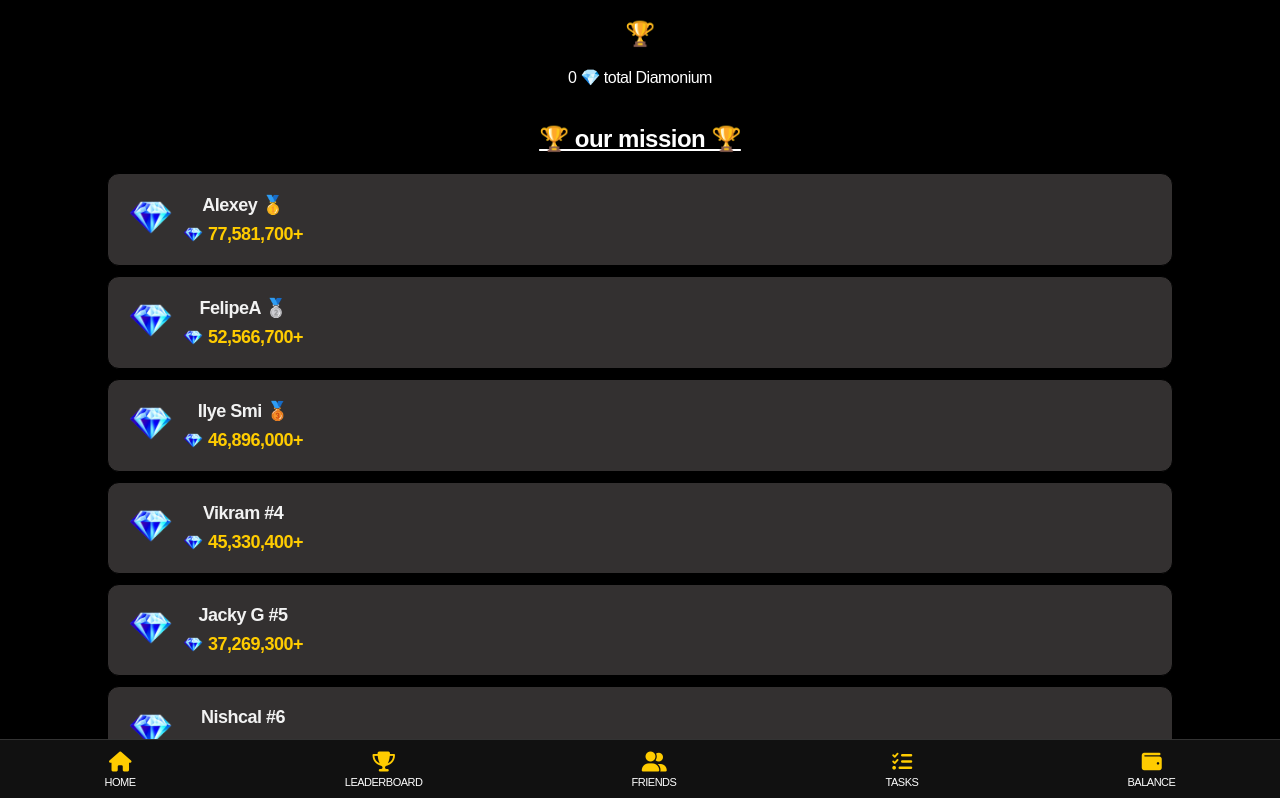
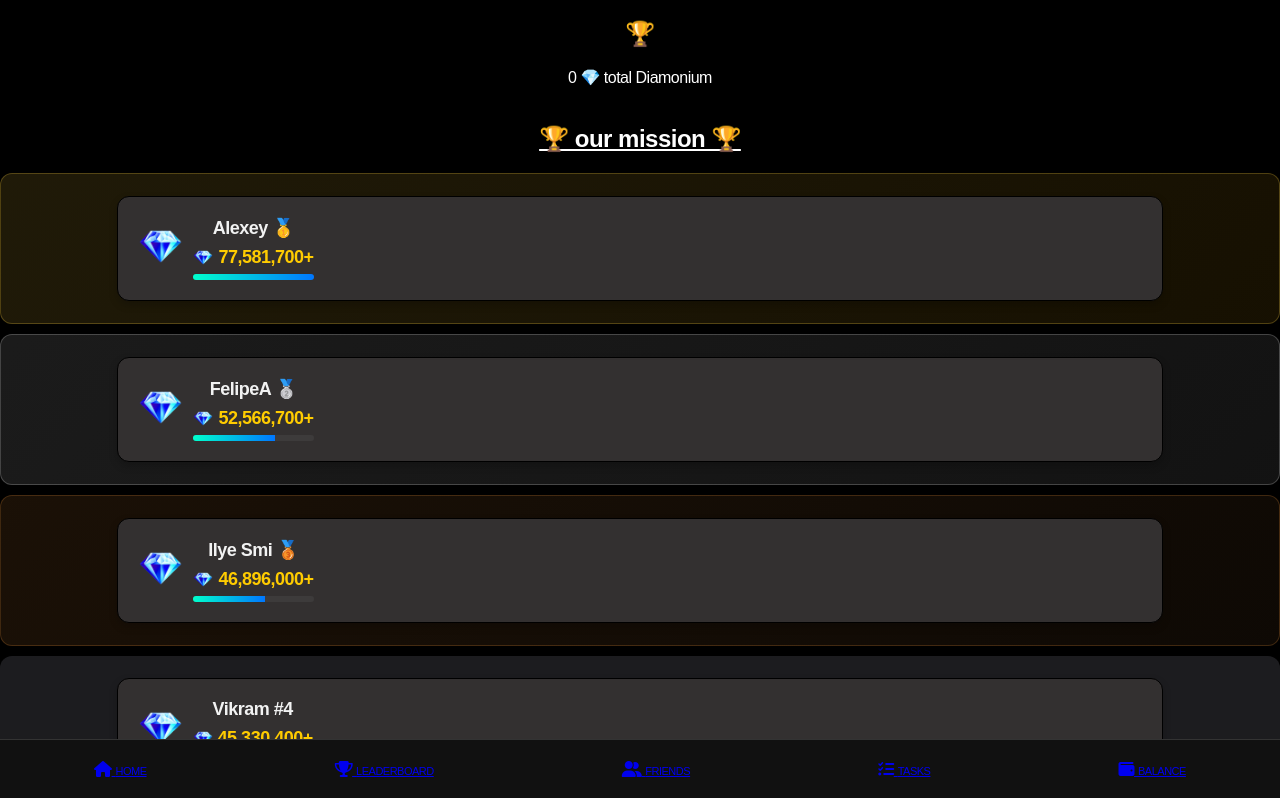
Before and after one commit to MovemDimon/E2, a plain HTML site: page leaderboard.html in a window 1280 px wide. Shown: the top 798 px of the page. Drawn offline with Linux system fonts and the light colour scheme; a web font is replaced by a local one.

Commit message:
Update styles.css

```diff
--- a/material/css/styles.css
+++ b/material/css/styles.css
@@ -39,26 +39,49 @@ h1, h2, p {
   50%     { box-shadow: 0 0 20px rgba(255,107,107,0.8); }
 }
 
+.rank-card {
+  background: #1c1c1f;
+  border-radius: 12px;
+  padding: 12px;
+  margin-bottom: 10px;
+  box-shadow: 0 2px 6px rgba(0,0,0,0.2);
+  transition: all 0.2s ease;
+  backdrop-filter: blur(3px);
+}
 
-/* کارت نفر اول - طلایی کدر */
-.task-container.gold-card {
-  background: linear-gradient(135deg, rgba(212, 175, 55, 0.12), rgba(184, 134, 11, 0.1));
-  border: 1px solid rgba(212, 175, 55, 0.25);
+.rank-card.gold {
+  background: linear-gradient(135deg, rgba(212, 175, 55, 0.15), rgba(184, 134, 11, 0.12));
+  border: 1px solid rgba(212, 175, 55, 0.3);
   color: #fff;
 }
 
-/* کارت نفر دوم - نقره‌ای کدر */
-.task-container.silver-card {
-  background: linear-gradient(135deg, rgba(192, 192, 192, 0.1), rgba(169, 169, 169, 0.08));
-  border: 1px solid rgba(192, 192, 192, 0.2);
+.rank-card.silver {
+  background: linear-gradient(135deg, rgba(192, 192, 192, 0.14), rgba(169, 169, 169, 0.11));
+  border: 1px solid rgba(192, 192, 192, 0.28);
   color: #fff;
 }
 
-/* کارت نفر سوم - برنز کدر */
-.task-container.bronze-card {
-  background: linear-gradient(135deg, rgba(205, 127, 50, 0.1), rgba(139, 90, 43, 0.08));
-  border: 1px solid rgba(205, 127, 50, 0.2);
+.rank-card.bronze {
+  background: linear-gradient(135deg, rgba(205, 127, 50, 0.13), rgba(139, 90, 43, 0.1));
+  border: 1px solid rgba(205, 127, 50, 0.25);
   color: #fff;
+}
+
+.rank-progress {
+  height: 6px;
+  border-radius: 3px;
+  background-color: rgba(255, 255, 255, 0.05);
+  overflow: hidden;
+  margin-top: 6px;
+}
+
+.rank-progress::after {
+  content: '';
+  display: block;
+  height: 100%;
+  background: linear-gradient(to right, #00ffcc, #0077ff);
+  width: var(--progress);
+  transition: width 0.3s ease;
 }
 
 
@@ -81,9 +104,7 @@ h1, h2, p {
   flex-shrink: 0;
 }
 
-.nav-item {
-    display: flex;
-    flex-direction: column;
+.ndirection: column;
     align-items: center;
     color: #fff;
     text-decoration: none;
```
